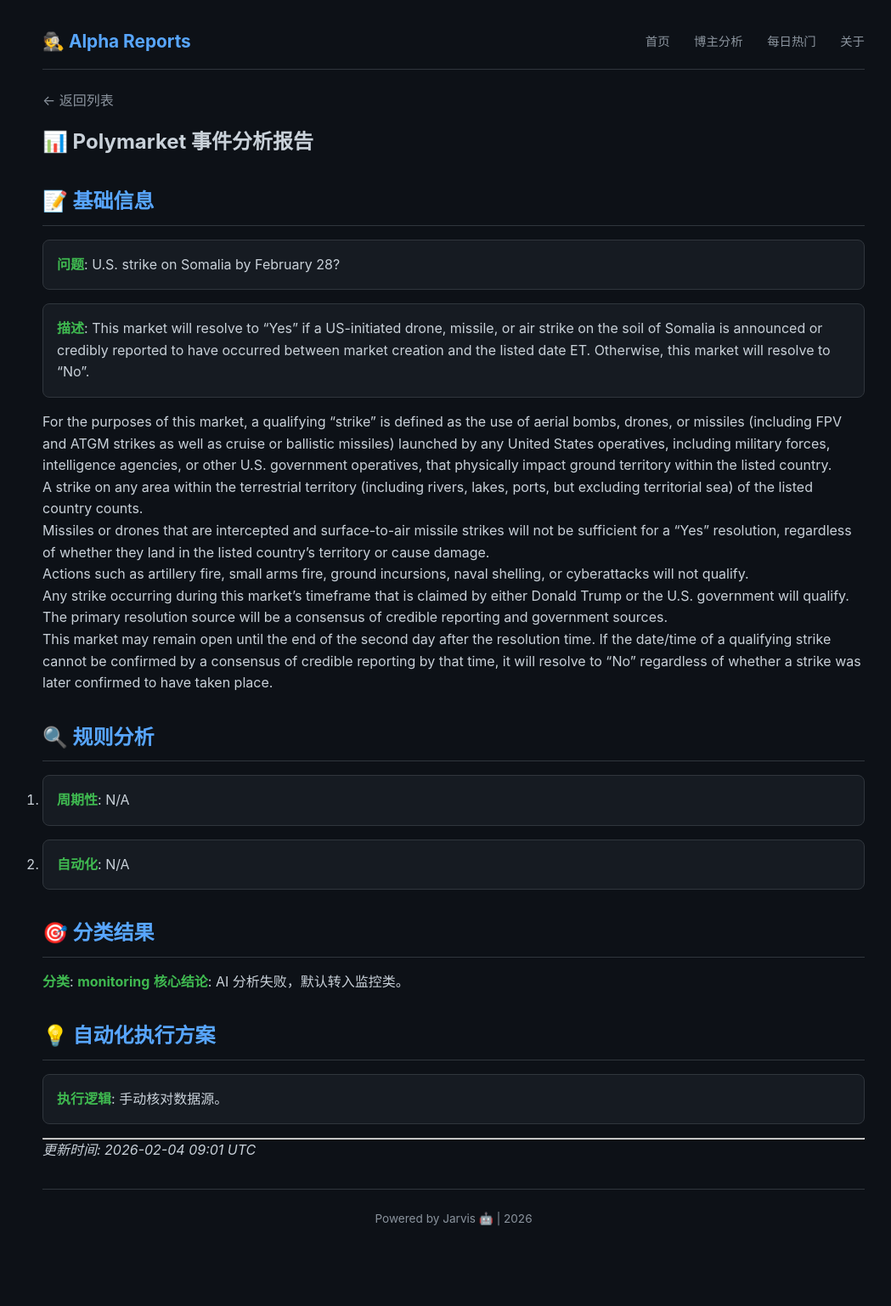
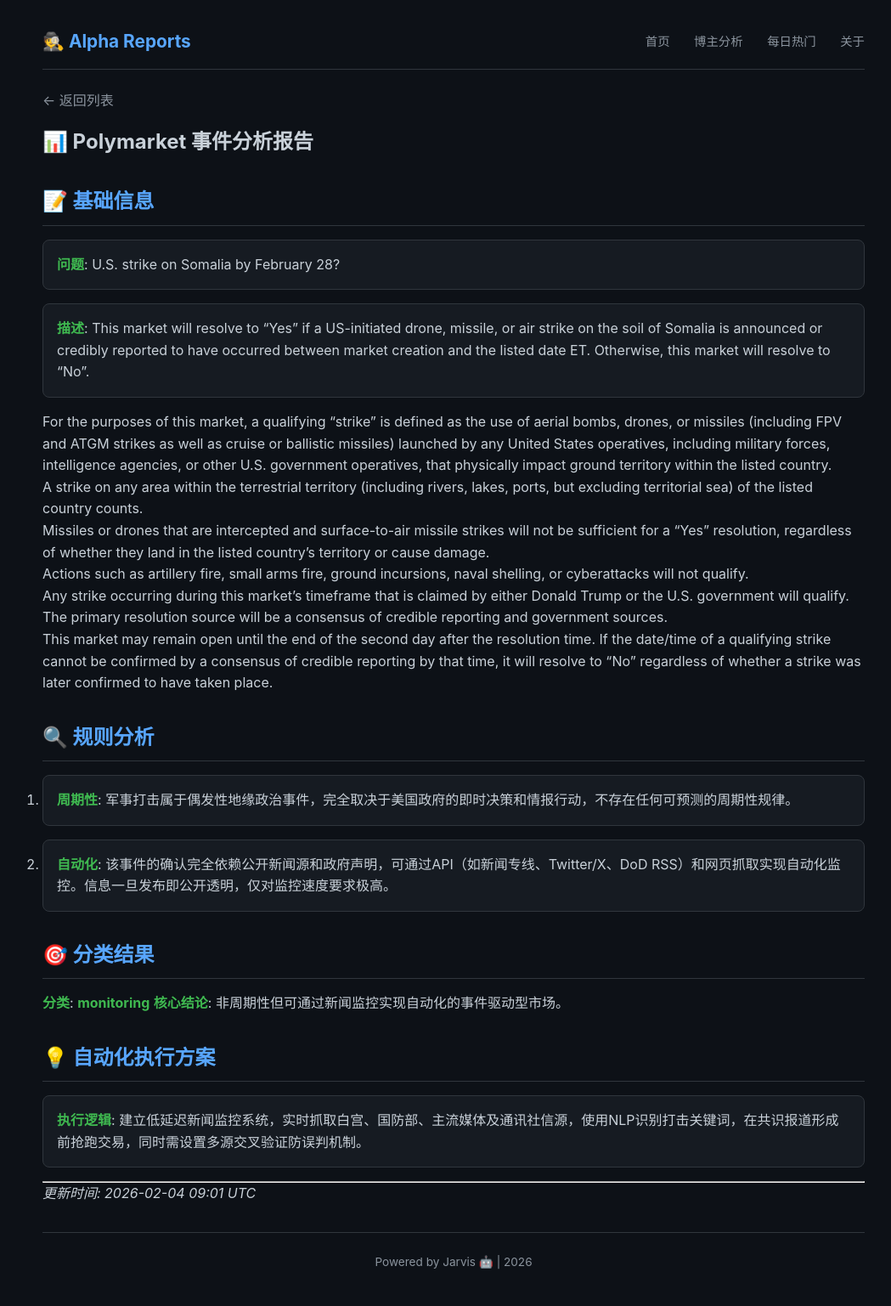
Before and after one commit to amencris073-png/crypto-alpha-reports, a Jekyll site: the page built from _polymarket_analysis/192923.md, in a window 1280 px wide. Shown: the whole page at 85% size, without its empty margins (106-1155 px from the left). Built offline with Jekyll 4.4.1, drawn with Linux system fonts in a browser that asks for light colours; before the commit the page ends 1486 px from its top, so only the background shows below that.

Commit message:
Automated analysis for U.S. strike on Somalia by February 28?

```diff
--- a/_polymarket_analysis/192923.md
+++ b/_polymarket_analysis/192923.md
@@ -27,15 +27,15 @@
 This market may remain open until the end of the second day after the resolution time. If the date/time of a qualifying strike cannot be confirmed by a consensus of credible reporting by that time, it will resolve to "No" regardless of whether a strike was later confirmed to have taken place.
 
 ## 🔍 规则分析
-1. **周期性**: N/A
-2. **自动化**: N/A
+1. **周期性**: 军事打击属于偶发性地缘政治事件，完全取决于美国政府的即时决策和情报行动，不存在任何可预测的周期性规律。
+2. **自动化**: 该事件的确认完全依赖公开新闻源和政府声明，可通过API（如新闻专线、Twitter/X、DoD RSS）和网页抓取实现自动化监控。信息一旦发布即公开透明，仅对监控速度要求极高。
 
 ## 🎯 分类结果
 **分类**: **monitoring**
-**核心结论**: AI 分析失败，默认转入监控类。
+**核心结论**: 非周期性但可通过新闻监控实现自动化的事件驱动型市场。
 
 ## 💡 自动化执行方案
-- **执行逻辑**: 手动核对数据源。
+- **执行逻辑**: 建立低延迟新闻监控系统，实时抓取白宫、国防部、主流媒体及通讯社信源，使用NLP识别打击关键词，在共识报道形成前抢跑交易，同时需设置多源交叉验证防误判机制。
 
 ---
 *更新时间: 2026-02-04 09:01 UTC*
```
